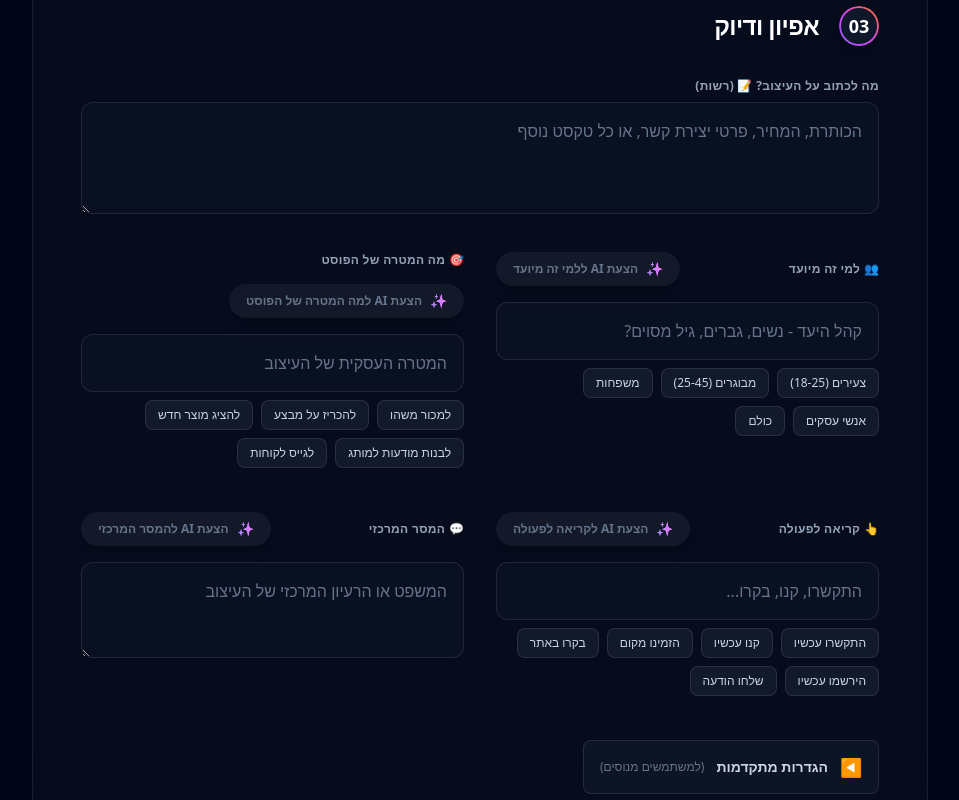
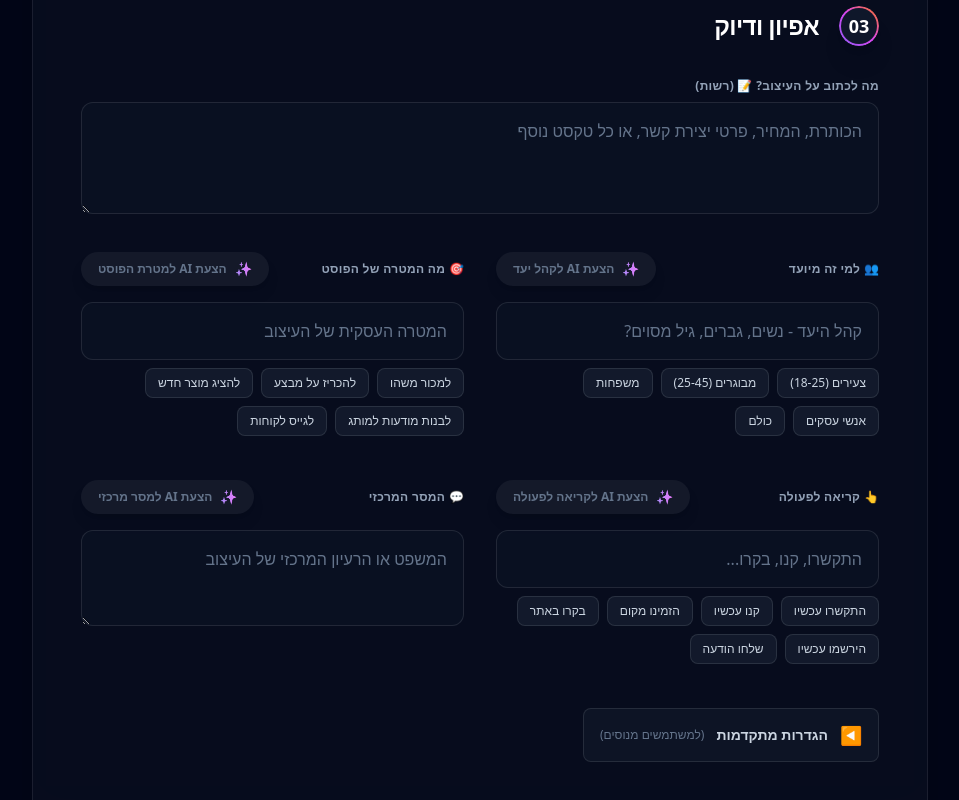
Before and after one commit to aihenryai/smart-designer, a React (Vite) app: page / in a window 1280 px wide. Shown: the part 1465-2265 px from the top of the page, without its empty margins (160-1119 px from the left). Built offline with nearby package versions, Linux system fonts and the light colour scheme; no server answers; the database is empty; sample sign-in values are in the browser's storage.

Commit message:
fix: תיקון דקדוק כפתור AI - ״הצעת AI למסר המרכזי״ במקום ״להמסר״

```diff
--- a/src/components/BriefForm.tsx
+++ b/src/components/BriefForm.tsx
@@ -138,15 +138,16 @@ const BriefForm: React.FC<BriefFormProps> = ({ onSubmit, isSubmitting }) => {
 
   const canUseAutoFill = !!(formData.subject && formData.instructions);
 
-  const fieldLabels: Record<string, { label: string; emoji: string }> = {
-    targetAudience: { label: 'למי זה מיועד', emoji: '👥' },
-    goal: { label: 'מה המטרה של הפוסט', emoji: '🎯' },
-    differentiation: { label: 'מה מייחד את העסק', emoji: '⭐' },
-    callToAction: { label: 'קריאה לפעולה', emoji: '👆' },
-    coreMessage: { label: 'המסר המרכזי', emoji: '💬' }
+  // FIXED: Added buttonText field for proper grammar in AI buttons
+  const fieldLabels: Record<string, { label: string; emoji: string; buttonText: string }> = {
+    targetAudience: { label: 'למי זה מיועד', emoji: '👥', buttonText: 'קהל יעד' },
+    goal: { label: 'מה המטרה של הפוסט', emoji: '🎯', buttonText: 'מטרת הפוסט' },
+    differentiation: { label: 'מה מייחד את העסק', emoji: '⭐', buttonText: 'ייחוד העסק' },
+    callToAction: { label: 'קריאה לפעולה', emoji: '👆', buttonText: 'קריאה לפעולה' },
+    coreMessage: { label: 'המסר המרכזי', emoji: '💬', buttonText: 'מסר מרכזי' }
   };
 
-  const MagicWandButton = ({ field, label }: { field: keyof DesignBrief, label: string }) => {
+  const MagicWandButton = ({ field, label, buttonText }: { field: keyof DesignBrief, label: string, buttonText: string }) => {
     const isLoading = loadingField === field;
 
     return (
@@ -172,7 +173,7 @@ const BriefForm: React.FC<BriefFormProps> = ({ onSubmit, isSubmitting }) => {
         ) : (
           <>
             <span className="text-sm bg-clip-text text-transparent bg-gradient-to-r from-violet-400 to-fuchsia-400">✨</span>
-            <span>הצעת AI ל{label}</span>
+            <span>הצעת AI ל{buttonText}</span>
           </>
         )}
       </button>
@@ -216,7 +217,7 @@ const BriefForm: React.FC<BriefFormProps> = ({ onSubmit, isSubmitting }) => {
             יצירת עיצוב חדש
           </h1>
           <p className="text-slate-400 font-light text-lg">
-            הזן את פרטי הבריף ו-<span className="text-transparent bg-clip-text bg-gradient-to-r from-violet-400 to-fuchsia-400 font-medium">Smart Studio</span> ייצר עבורך סקיצות מרהיבות.
+            הזן את פרטי הבריף ו-<span className="text-transparent bg-clip-text bg-gradient-to-r from-violet-400 to-fuchsia-400 font-medium">Smart Studio</span> ייצור עבורך סקיצות מרהיבות.
           </p>
         </div>
 
@@ -395,7 +396,7 @@ const BriefForm: React.FC<BriefFormProps> = ({ onSubmit, isSubmitting }) => {
                   <label className={labelClasses}>
                     {fieldLabels.targetAudience.emoji} {fieldLabels.targetAudience.label}
                   </label>
-                  <MagicWandButton field="targetAudience" label={fieldLabels.targetAudience.label} />
+                  <MagicWandButton field="targetAudience" label={fieldLabels.targetAudience.label} buttonText={fieldLabels.targetAudience.buttonText} />
                 </div>
                 <input
                   type="text"
@@ -414,7 +415,7 @@ const BriefForm: React.FC<BriefFormProps> = ({ onSubmit, isSubmitting }) => {
                   <label className={labelClasses}>
                     {fieldLabels.goal.emoji} {fieldLabels.goal.label}
                   </label>
-                  <MagicWandButton field="goal" label={fieldLabels.goal.label} />
+                  <MagicWandButton field="goal" label={fieldLabels.goal.label} buttonText={fieldLabels.goal.buttonText} />
                 </div>
                 <input
                   type="text"
@@ -433,7 +434,7 @@ const BriefForm: React.FC<BriefFormProps> = ({ onSubmit, isSubmitting }) => {
                   <label className={labelClasses}>
                     {fieldLabels.callToAction.emoji} {fieldLabels.callToAction.label}
                   </label>
-                  <MagicWandButton field="callToAction" label={fieldLabels.callToAction.label} />
+                  <MagicWandButton field="callToAction" label={fieldLabels.callToAction.label} buttonText={fieldLabels.callToAction.buttonText} />
                 </div>
                 <input
                   type="text"
@@ -446,13 +447,13 @@ const BriefForm: React.FC<BriefFormProps> = ({ onSubmit, isSubmitting }) => {
                 <QuickSelectButtons options={ctaOptions} field="callToAction" />
               </div>
 
-              {/* Core Message - Gender-inclusive */}
+              {/* Core Message - Gender-inclusive - FIXED BUTTON TEXT */}
               <div>
                 <div className="flex justify-between items-center mb-2 flex-wrap gap-2">
                   <label className={labelClasses}>
                     {fieldLabels.coreMessage.emoji} {fieldLabels.coreMessage.label}
                   </label>
-                  <MagicWandButton field="coreMessage" label={fieldLabels.coreMessage.label} />
+                  <MagicWandButton field="coreMessage" label={fieldLabels.coreMessage.label} buttonText={fieldLabels.coreMessage.buttonText} />
                 </div>
                 <textarea
                   name="coreMessage"
@@ -483,7 +484,7 @@ const BriefForm: React.FC<BriefFormProps> = ({ onSubmit, isSubmitting }) => {
                     <label className={labelClasses}>
                       {fieldLabels.differentiation.emoji} {fieldLabels.differentiation.label}
                     </label>
-                    <MagicWandButton field="differentiation" label={fieldLabels.differentiation.label} />
+                    <MagicWandButton field="differentiation" label={fieldLabels.differentiation.label} buttonText={fieldLabels.differentiation.buttonText} />
                   </div>
                   <input
                     type="text"
```
